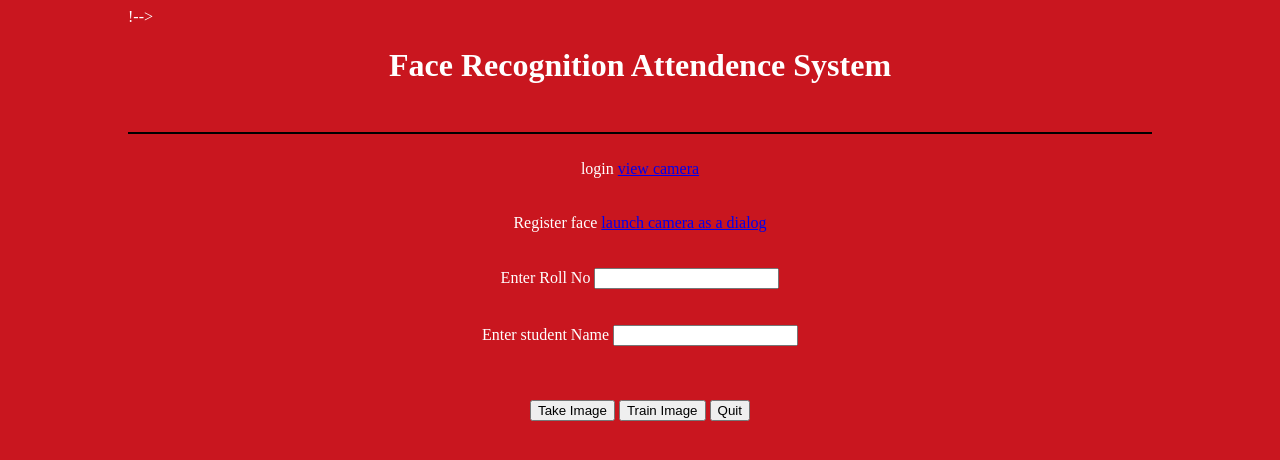
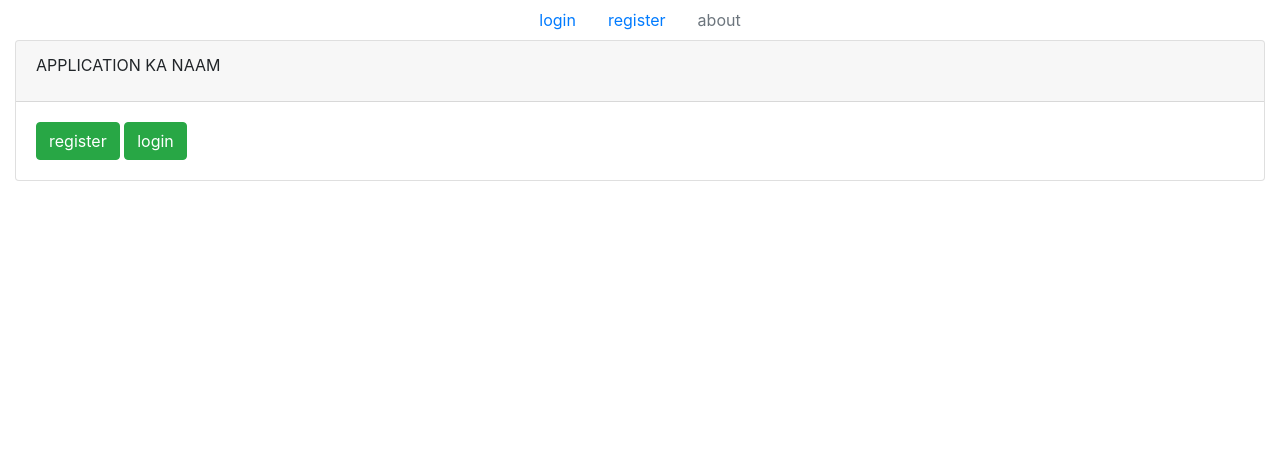
Before and after one commit to MerazAli/Attendence-System-Based-on-Face-Recognition-using-opencv, a Flask app: page / in a window 1280 px wide. Shown: the top 460 px of the page. Run offline with Flask 2, Linux system fonts and the light colour scheme; parts of the project's set-up code (start-up, migrations or seed data) failed here and were passed over; some libraries are stand-ins or nearby versions.

Commit message:
code update

```diff
--- a/main.py
+++ b/main.py
@@ -1,7 +1,9 @@
-from flask import Flask,render_template,request,Response
+from flask import Flask,render_template,request,Response,flash,session,redirect
 from videostream import VideoCamera
-from face_enroll import register_cam
+from face_enroll2 import register_cam
+from helper import create_user_folder
 app=Flask(__name__)
+app.secret_key= "go revise the concepts"
 
 @app.route('/')
 def index():
@@ -20,10 +22,39 @@ def video_feed():
     return Response(gen(VideoCamera()),mimetype='multipart/x-mixed-replace; boundary=frame')
 
 
-@app.route('/register')
+@app.route('/register', methods=["POST","GET"])
 def enroll():
-    register_cam()
+    if request.method=="POST":
+        fullname = request.form.get('fullname')
+        rollno = request.form.get('rollno')
+        if fullname and rollno:
+            if False: # check database
+                pass
+            else:
+                # add the data to databasse
+                folder = create_user_folder(fullname,rollno)
+                if folder:
+                    session['folder'] = folder
+                    session['name'] = fullname
+                    flash("data created for the user",'success')
+                    return redirect('/save_images')
+                else:
+                    flash('folder not created', 'danger')
+        else:
+            flash('fill the data', 'warning')
+    return render_template('signup.html')
+
+@app.route('/save_images')
+def save_images_for_new_user():
+    if 'folder' in session:
+        folder = session['folder']
+        name = session['name']
+        register_cam(folder, name)
+    else:
+        flash('register your id and name first', 'warning')
+        return redirect('/register')
     return render_template('face_register.html',)
+
 
 
 
--- a/templates/base.html
+++ b/templates/base.html
@@ -1,18 +1,35 @@
-<!DOCTYPE html>
+<!doctype html>
 <html lang="en">
-<head>
-    <meta charset="UTF-8">
-    <meta name="viewport" content="width=device-width, initial-scale=1.0">
-   {% block head %}
-   {% endblock %}
-</head>
+  <head>
+    <title>Title</title>
+    <!-- Required meta tags -->
+    <meta charset="utf-8">
+    <meta name="viewport" content="width=device-width, initial-scale=1, shrink-to-fit=no">
 
+    <!-- Bootstrap CSS -->
+    <link rel="stylesheet" href="https://stackpath.bootstrapcdn.com/bootstrap/4.3.1/css/bootstrap.min.css" integrity="sha384-ggOyR0iXCbMQv3Xipma34MD+dH/1fQ784/j6cY/iJTQUOhcWr7x9JvoRxT2MZw1T" crossorigin="anonymous">
+    <link rel="stylesheet" href="https://maxcdn.bootstrapcdn.com/font-awesome/4.7.0/css/font-awesome.min.css">
+    {% block css %}{% endblock %}
+  </head>
+  <body>
 
-
-<body background="/static/img.jpg>
-{% block body %}
-{% endblock %}
-
-
-</body>
+    <ul class="nav justify-content-center">
+        <li class="nav-item">
+            <a class="nav-link active" href="/login">login</a>
+        </li>
+        <li class="nav-item">
+            <a class="nav-link" href="/register">register</a>
+        </li>
+        <li class="nav-item">
+            <a class="nav-link disabled" href="#">about</a>
+        </li>
+    </ul>
+    {% block body %}{% endblock %}
+    <!-- Optional JavaScript -->
+    <!-- jQuery first, then Popper.js, then Bootstrap JS -->
+    <script src="https://code.jquery.com/jquery-3.3.1.min.js" ></script>
+    <script src="https://cdnjs.cloudflare.com/ajax/libs/popper.js/1.14.7/umd/popper.min.js" integrity="sha384-UO2eT0CpHqdSJQ6hJty5KVphtPhzWj9WO1clHTMGa3JDZwrnQq4sF86dIHNDz0W1" crossorigin="anonymous"></script>
+    <script src="https://stackpath.bootstrapcdn.com/bootstrap/4.3.1/js/bootstrap.min.js" integrity="sha384-JjSmVgyd0p3pXB1rRibZUAYoIIy6OrQ6VrjIEaFf/nJGzIxFDsf4x0xIM+B07jRM" crossorigin="anonymous"></script>
+    {% block js %}{% endblock %}
+  </body>
 </html>
--- a/templates/index.html
+++ b/templates/index.html
@@ -2,41 +2,22 @@
 {% extends 'base.html' %}
 
 
-{% block head %}
-<title>Facial Recognition Service</title>
-<link rel="stylesheet" href="/static/style.css">
-{% endblock %}
 {% block body %}
-<!--<img src="/static/img.jpg" width="500" height="150">        !-->
-<h1 align='center'>Face Recognition Attendence System      </h1>
-<br>
-<hr color='black'>
-<br>
-<center>login <a href="/camera">view camera</a></center>
-<br>
-<br>
-<center>Register face <a href="/register">launch camera as a dialog</a></center>
-<br>
-<br>
-<center>
-<div>
-<label>Enter Roll No         </label>
-<input type="number" name="Enter Roll No" id=""><br>
-<br>
-<br>
-<label>Enter student Name</label>
-<input type="number" name="Roll No" id=""><br>
-<br>
-<br>
-<br>
-</div>
-{% block css %}
-<button type="button" class="btn btn-primary" class="button1">Take Image</button>
-<button type="button" class="btn btn-primary" class="button2">Train Image</button>
-<button type="button" class="btn btn-primary"class="button3">Quit</button>
-
+    <div class="container-fluid">
+        <div class="row">
+            <div class="col-md-12">
+                <div class="card">
+                    <div class="card-header">
+                        <div class="card-title">
+                            APPLICATION KA NAAM
+                        </div>
+                    </div>
+                    <div class="card-body">
+                        <a class="btn btn-success" href="/register" >register</a>
+                        <a class="btn btn-success" href="/login" >login</a>
+                    </div>
+                </div>
+            </div>
+        </div>
+    </div>
 {% endblock%}
-</center>
-
-
-{% endblock %}
```
Also changed, not shown: face_enroll2.py (+4 -3 lines), helper.py (added, +9 -0 lines), templates/face_register.html (+2 -11 lines), templates/signup.html (added, +18 -0 lines), 1 other file.
